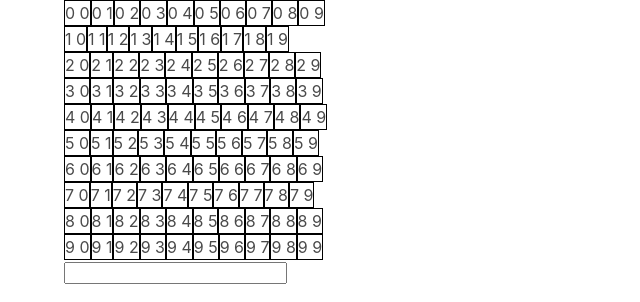
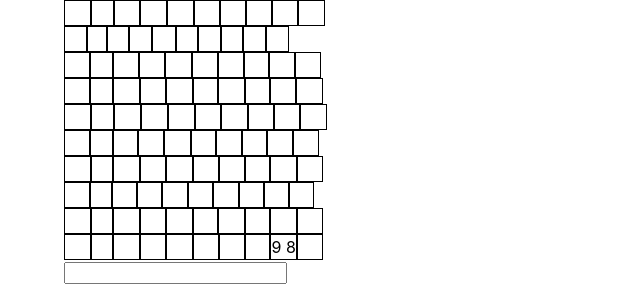
Before and after one commit to NicolaL95/rover-on-mars, a React (Create React App) app: page / in a window 1280 px wide. Both pictures are taken after a click on the button "Test". Shown: the top 302 px of the page, without its empty margins (0-640 px from the left). Built offline with nearby package versions, Linux system fonts and the light colour scheme.

Commit message:
add user-configuration structure

```diff
--- a/src/component/cell/Cell.jsx
+++ b/src/component/cell/Cell.jsx
@@ -2,6 +2,6 @@ import React from 'react'
 
 export default function Cell({tmpContent,hasRover}) {
   return (
-    <div style={{border: "1px solid black"}}>{tmpContent}</div>
+    <div style={{border: "1px solid black", color: hasRover ? "black" : "white"}}>{tmpContent}</div>
   )
 }
--- a/src/component/planet/Planet.jsx
+++ b/src/component/planet/Planet.jsx
@@ -1,27 +1,34 @@
 import React, { useEffect, useState } from 'react'
 import Cell from '../cell/Cell'
+import { useRoverConfiguration } from '../../hooks/useRoverConfiguration'
+import { generateObstale } from '../../utils/generateObstacle'
 
 export default function Planet({ nOfCells }) {
 
     const [grid, setGrid] = useState([])
+    const obstacles = generateObstale(nOfCells)
+    const {useRoverApi , roverInfo} = useRoverConfiguration(nOfCells,obstacles);
 
     useEffect(() => {
         const tmpState = []
+
+
+        console.log(roverInfo,obstacles)
 
         for (let indexRow = 0; indexRow < 10; indexRow++) {
             tmpState.push([])
 
             for (let indexCol = 0; indexCol < 10; indexCol++) {
-                tmpState[indexRow].push(<Cell tmpContent={`${indexRow} ${indexCol}`} />)
+                tmpState[indexRow].push(<Cell hasRover={indexRow === roverInfo.x && indexCol === roverInfo.y} tmpContent={`${indexRow} ${indexCol}`} />)
 
             }
         }
-        console.log(tmpState)
-
         setGrid(tmpState)
 
 
     }, [])
+
+
 
 
     const generateGrid = () =>{
--- /dev/null
+++ b/src/hooks/useRoverApi.jsx
@@ -0,0 +1,5 @@
+import React, {useState, useEffect} from "react";
+
+export const useRoverApi = ({command,nOfCells}) =>{
+return command
+}
--- /dev/null
+++ b/src/hooks/useRoverConfiguration.jsx
@@ -0,0 +1,38 @@
+import { useMemo, useState } from "react";
+
+export const useRoverConfiguration = (nOfCells,obstacles) =>{
+
+    const configureRoverInfoAndCommands = useMemo(()=>{
+
+        const orientation =  Math.floor(Math.random() * 4)
+        const orientationList = ["n","e","s","o"]
+        let x = 0
+        let y = 0
+
+        const getRoverInitialPosition = () =>{
+            let gettingPosition = true
+
+            while(gettingPosition){
+                 x = Math.floor(Math.random() * nOfCells)
+                 y = Math.floor(Math.random() * nOfCells)
+
+
+                if(!obstacles.some(obstacle=>obstacle.x === x && obstacle.y === y)) gettingPosition = false
+
+            }
+
+            return {x,y,z: orientationList[orientation]}
+
+        }
+
+        const useRoverApi = ({commandList}) =>{
+         const [data,setData] = useState(null);
+
+        }
+
+        return {useRoverApi , roverInfo : getRoverInitialPosition()}
+
+    },[])
+
+    return configureRoverInfoAndCommands;
+}
--- /dev/null
+++ b/src/utils/generateObstacle.js
@@ -0,0 +1,20 @@
+export const generateObstale = (nOfCells) =>{
+    const obstacleContainer = []
+    let maxObstacles = 2
+
+
+    while (maxObstacles > 0) {
+
+        //creates a row - column index
+        const x = Math.floor(Math.random() * nOfCells)
+        const y = Math.floor(Math.random() * nOfCells)
+
+        //if index are already inside the container skip the current iteration, else push the index inside the container and decrease the counter
+        if (obstacleContainer.some(element => element?.x === x && element?.y === y)) continue;
+        obstacleContainer.push({ x, y })
+        maxObstacles -= 1;
+
+    }
+    return obstacleContainer;
+
+}
```
